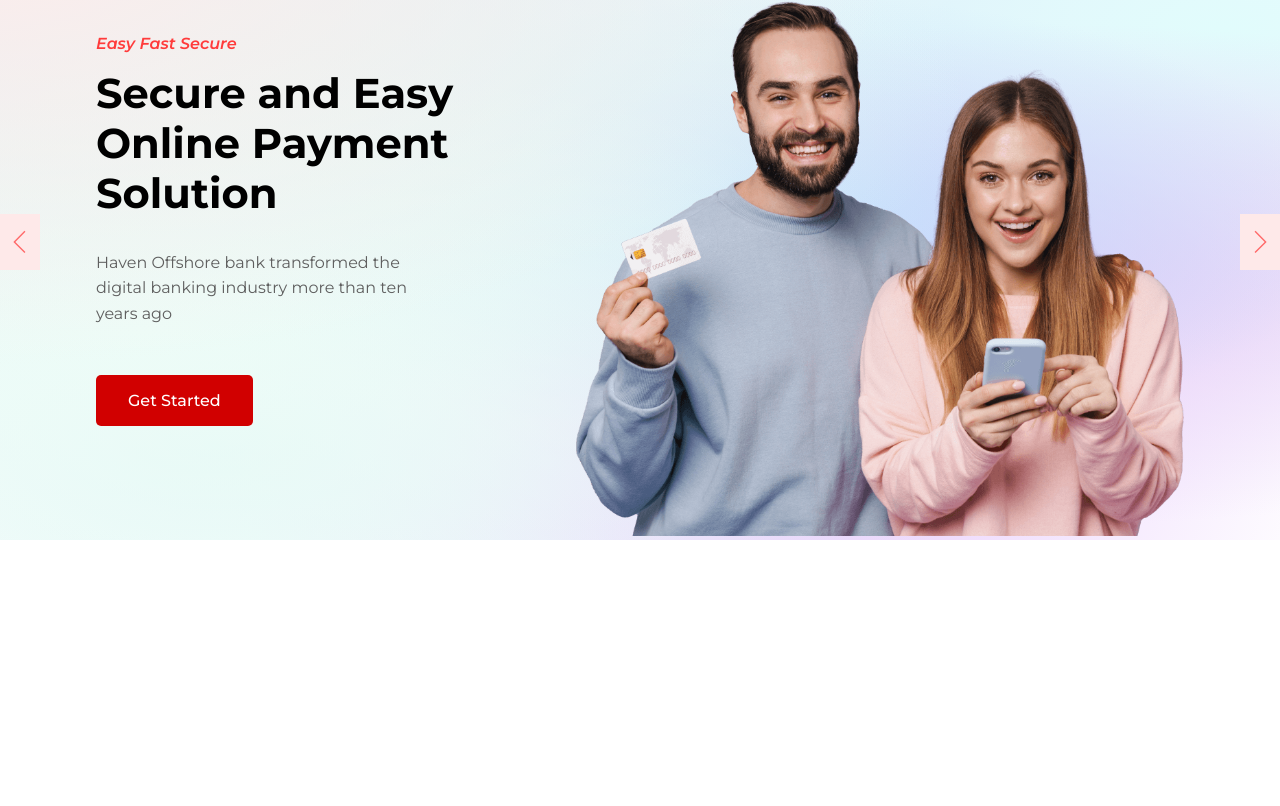
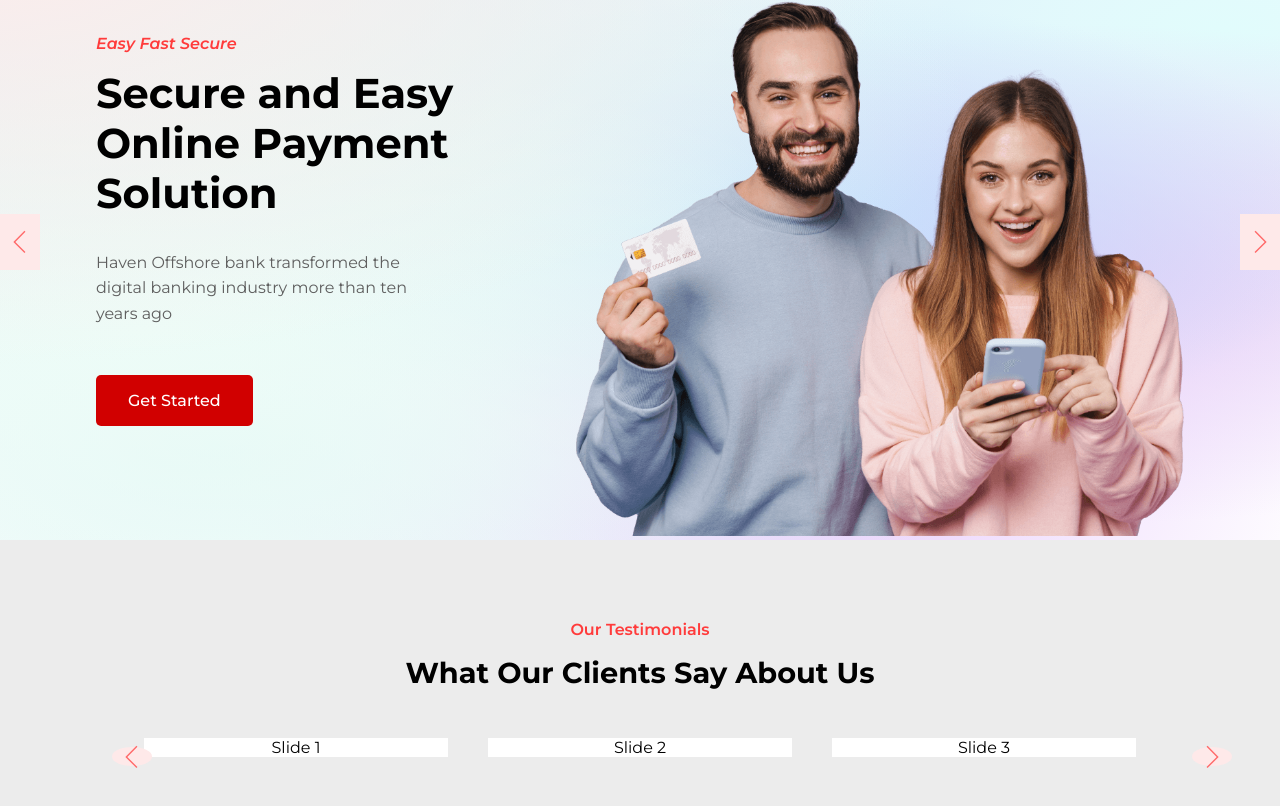
Before and after one commit to Seyi-dev1/takashi, a React (Vite) app: page / in a window 1280 px wide. Shown: the part 226-1032 px from the top of the page. Before the commit the page ends 800 px from the top, so only its background shows below. Built offline with nearby package versions, Linux system fonts and the light colour scheme.

Commit message:
adding testimonial section

```diff
--- /dev/null
+++ b/src/components/testimonials/testimonial.jsx
@@ -0,0 +1,53 @@
+import "./testimonial.scss";
+import { Swiper, SwiperSlide } from "swiper/react";
+import "swiper/css";
+import "swiper/css/navigation";
+import { Navigation } from "swiper/modules";
+import { TfiAngleRight } from "react-icons/tfi";
+import { TfiAngleLeft } from "react-icons/tfi";
+
+import React from "react";
+
+const Testimonial = () => {
+  return (
+    <div className="testimonials">
+      <div className="topic">
+        <p>Our Testimonials</p>
+      </div>
+      <div className="heading">
+        <h2>What Our Clients Say About Us</h2>
+      </div>
+      <div className="carousel">
+        <Swiper
+          slidesPerView={3}
+          spaceBetween={40}
+          navigation={{
+            prevEl: ".prev",
+            nextEl: ".next",
+          }}
+          loop={true}
+          speed={1000}
+          modules={[Navigation]}
+          className="mySwiper"
+        >
+          <SwiperSlide>Slide 1</SwiperSlide>
+          <SwiperSlide>Slide 2</SwiperSlide>
+          <SwiperSlide>Slide 3</SwiperSlide>
+          <SwiperSlide>Slide 4</SwiperSlide>
+          <SwiperSlide>Slide 5</SwiperSlide>
+          <SwiperSlide>Slide 6</SwiperSlide>
+        </Swiper>
+        <div className="navigation">
+          <div className="prev">
+            <TfiAngleLeft />
+          </div>
+          <div className="next">
+            <TfiAngleRight />
+          </div>
+        </div>
+      </div>
+    </div>
+  );
+};
+
+export default Testimonial;
--- /dev/null
+++ b/src/components/testimonials/testimonial.scss
@@ -0,0 +1,63 @@
+.testimonials {
+  padding: 5rem 5rem;
+  background-color: rgb(236, 236, 236);
+
+  .topic {
+    display: flex;
+    justify-content: center;
+    font-weight: 600;
+    color: rgb(255, 59, 59);
+  }
+
+  .heading {
+    display: flex;
+    justify-content: center;
+    margin-top: 1rem;
+    font-size: 1.2rem;
+  }
+
+  .carousel {
+    position: relative;
+    margin-top: 3rem;
+    padding: 0 2rem;
+    .swiper {
+      width: 100%;
+      height: 100%;
+      padding: 0 2rem;
+    }
+
+    .swiper-slide {
+      background: #fff;
+      //   max-width: rem;
+      //   height: 20rem;
+
+      /* Center slide text vertically */
+      display: flex;
+      justify-content: center;
+      align-items: center;
+    }
+
+    .navigation {
+      position: absolute;
+      width: 100%;
+      height: 100%;
+      top: 50%;
+      display: flex;
+      justify-content: space-between;
+
+      .prev,
+      .next {
+        font-size: 1.5rem;
+        color: rgb(255, 106, 106);
+        background-color: rgb(254, 233, 233);
+        display: flex;
+        justify-content: center;
+        align-items: center;
+        padding: 0.5rem;
+        cursor: pointer;
+        border-radius: 50%;
+        z-index: 1;
+      }
+    }
+  }
+}
--- a/src/pages/home/pages/Homepage/Homepage.jsx
+++ b/src/pages/home/pages/Homepage/Homepage.jsx
@@ -1,9 +1,11 @@
 import Hero from "../../../../components/hero/hero";
+import Testimonial from "../../../../components/testimonials/testimonial";
 
 const Homepage = () => {
   return (
     <div>
       <Hero />
+      <Testimonial />
     </div>
   );
 };
```
